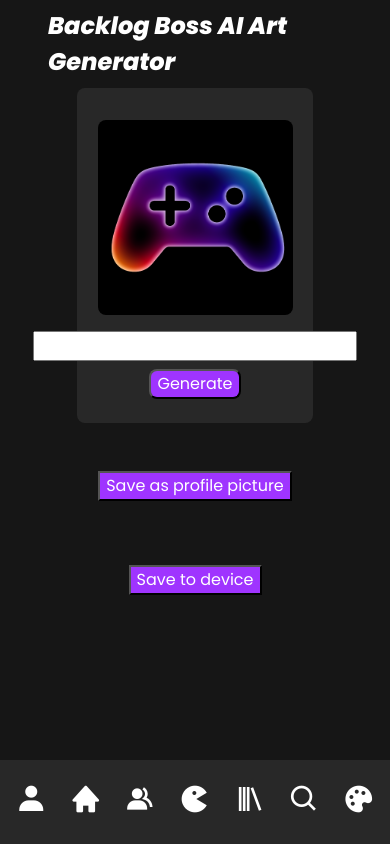
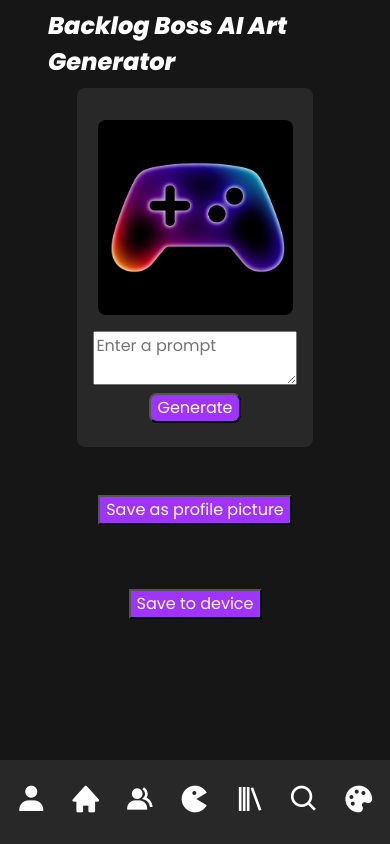
Before and after one commit to saduhub/Backlog-Boss, a React (Vite) app in the folder client/: page /ArtGen in a window 390 px wide. Built offline with nearby package versions, Linux system fonts and the light colour scheme.

Commit message:
ArtGen.jsx: changed input box into a text area + made text area responsive

```diff
--- a/client/src/assets/css/artGen.css
+++ b/client/src/assets/css/artGen.css
@@ -77,6 +77,10 @@
   background-color: var(--background-color);
 }
 
+.artGen-inputBox {
+  width: 100%;
+}
+
 .artGen-gen-button {
   background-color: var(--purple);
   min-width: 5rem;
--- a/client/src/pages/ArtGen.jsx
+++ b/client/src/pages/ArtGen.jsx
@@ -36,12 +36,12 @@ const ArtGen = () => {
     }
   }
 
+  const handleGen = () => {
+    generateImage();
+  }
+
   const handlePromptInput = () => {
     setPrompt(document.querySelector('#promptInput').value);
-  }
-
-  const handleGen = () => {
-    generateImage();
   }
 
   const handleSaveProfile = () => {
@@ -68,7 +68,10 @@ const ArtGen = () => {
       <div className="artGen-inner-box artGen-border-radius artGen-flex artGen-flex-col artGen-items-center">
         <img src={imgUrl} alt="image preview" id="imagePreview" className="artGen-preview artGen-border-radius" />
 
-        <input type="text" onChange={handlePromptInput} id="promptInput" name="promptInput" value={prompt} />
+        <div className="artGen-flex artGen-content-center">
+          <textarea name="promptInput" id="promptInput" cols="30" rows="2" onChange={handlePromptInput} value={prompt} placeholder="Enter a prompt" className="artGen-inputBox"></textarea>
+          {/* <input type="text" onChange={handlePromptInput} id="promptInput" name="promptInput" value={prompt} placeholder="Prompt" className="artGen-inputBox" /> */}
+        </div>
 
         <button onClick={handleGen} className="artGen-gen-button artGen-font artGen-border-radius artGen-my-p5">
           Generate
```
